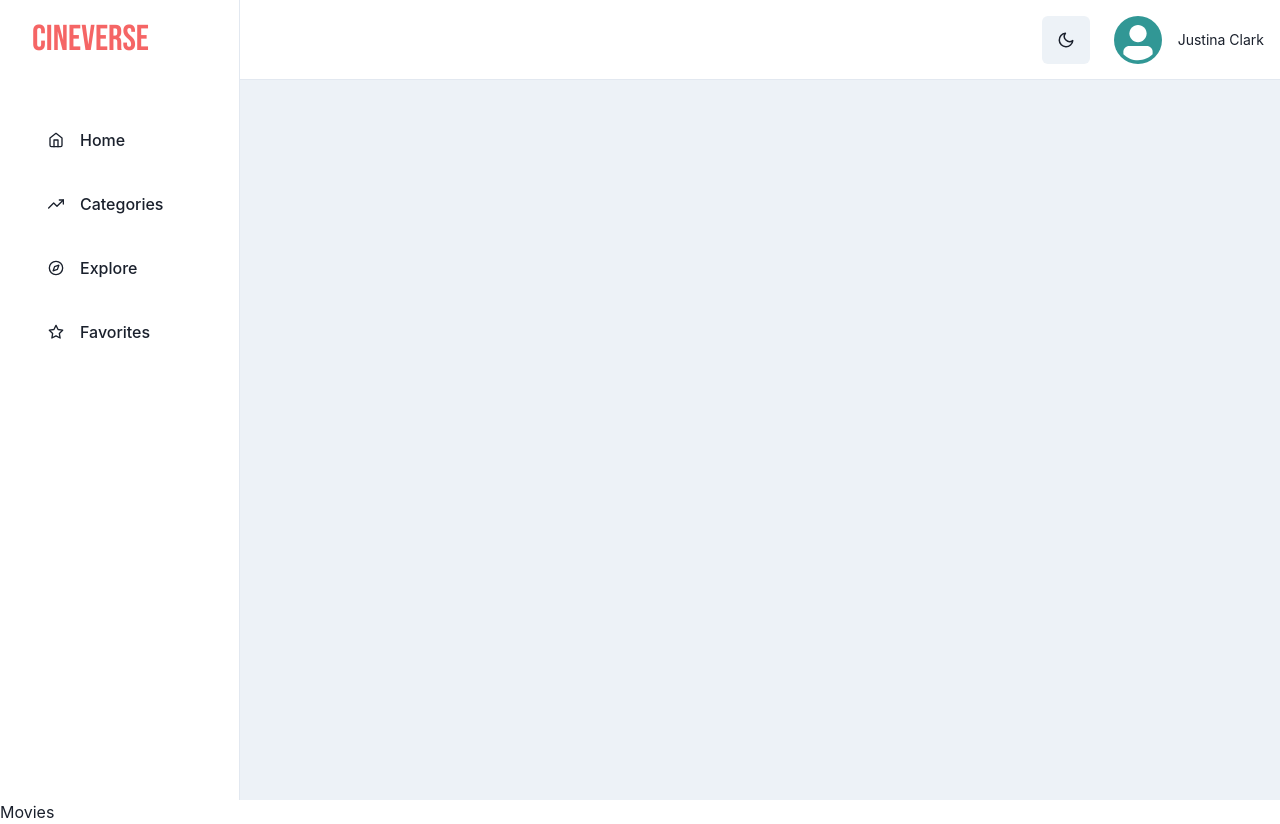
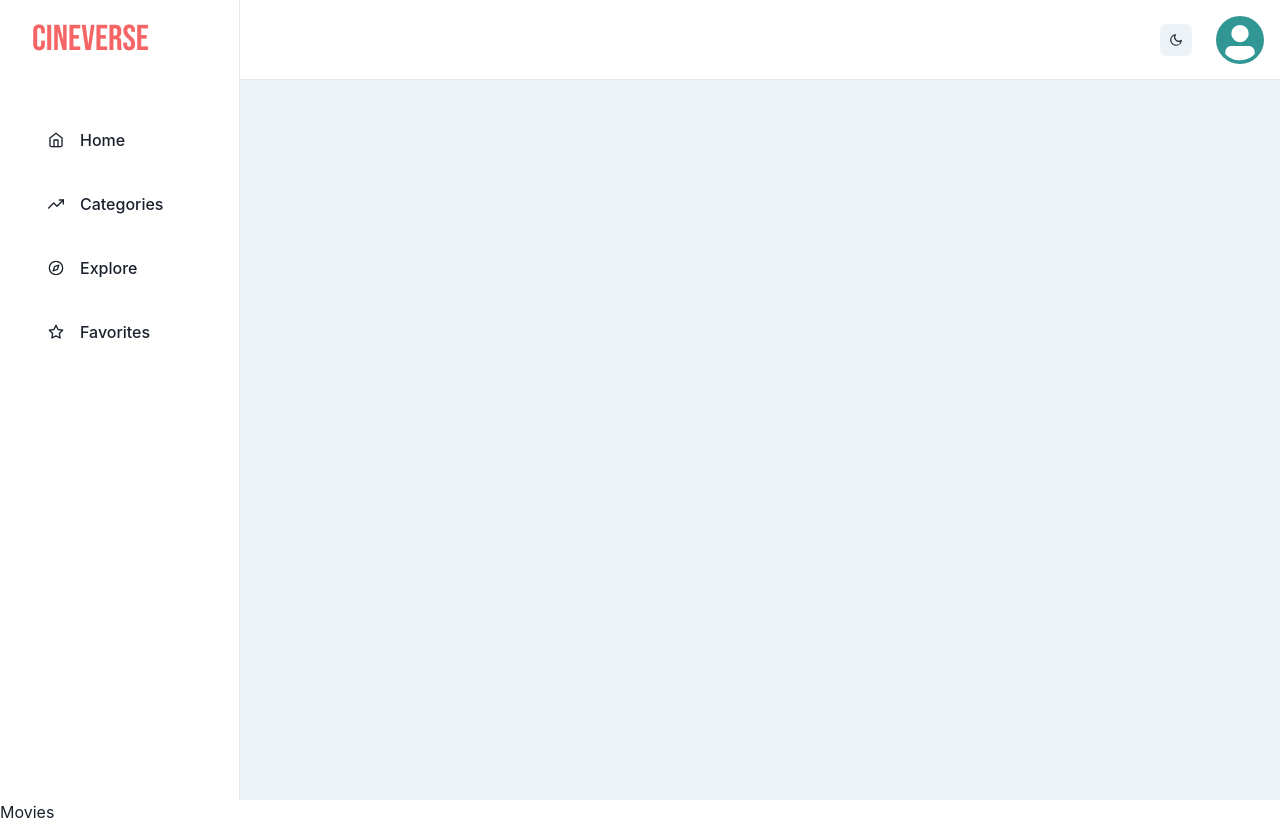
Before and after one commit to shreyaspathak11/cineverse-app, a React (Create React App) app: page / in a window 1280 px wide. Built offline with nearby package versions, Linux system fonts and the light colour scheme.

Commit message:
mobile responsive navbar

```diff
--- a/src/component/Navbar/Navbar.jsx
+++ b/src/component/Navbar/Navbar.jsx
@@ -14,12 +14,12 @@ import {
   DrawerContent,
   Text,
   useDisclosure,
-  Menu,
-  MenuButton,
-  MenuDivider,
-  MenuItem,
-  MenuList,
+
   useColorMode,
+  DrawerOverlay,
+  DrawerCloseButton,
+  DrawerHeader,
+  DrawerBody,
 } from '@chakra-ui/react';
 
 import {
@@ -32,7 +32,6 @@ import {
   FiMoon
 } from 'react-icons/fi';
 
-
 const LinkItems = [
   { name: 'Home', icon: FiHome },
   { name: 'Categories', icon: FiTrendingUp },
@@ -40,7 +39,7 @@ const LinkItems = [
   { name: 'Favorites', icon: FiStar },
 ];
 
-const Navbar = () => {
+const Navbar = ({ children }) => {
   const { isOpen, onOpen, onClose } = useDisclosure();
   const bg = useColorModeValue('gray.100', 'gray.900');
 
@@ -55,6 +54,7 @@ const Navbar = () => {
       {/* mobilenav */}
       <MobileNav onOpen={onOpen} />
       <Box ml={{ base: 0, md: 60 }} p="4">
+        {children}
         {/* Content */}
       </Box>
     </Box>
@@ -65,7 +65,7 @@ const SidebarContent = ({ onClose, ...rest }) => {
   const bgBox = useColorModeValue('white', 'gray.900');
 
   return (
-    <Box transition="3s ease" bg={bgBox} borderRight="1px" borderRightColor={useColorModeValue('gray.200', 'gray.700')} w={{ base: 'full', md: 60 }} pos="fixed" h="full" >
+    <Box transition="3s ease" bg={bgBox} borderRight="1px" borderRightColor={useColorModeValue('gray.200', 'gray.700')} w={{ base: 'full', md: 60 }} pos="fixed" h="full" {...rest}>
       <Flex h="20" alignItems="center" mx="8" justifyContent="space-between">
         <Text fontSize="4xl" fontFamily="Bebas Neue" textAlign="center" color="red.400">
           CINEVERSE
@@ -83,11 +83,11 @@ const SidebarContent = ({ onClose, ...rest }) => {
   );
 };
 
-const NavItem = ({ icon, children }) => {
+const NavItem = ({ icon, children, ...rest }) => {
   return (
-    <Link  style={{ textDecoration: 'none' }}>
+    <Link style={{ textDecoration: 'none' }}>
       <Flex align="center" p="4"  mx="4" borderRadius="lg" role="group" cursor="pointer"
-        _hover={{ bg: 'red.400', color: 'white',}}>
+        _hover={{ bg: 'red.400', color: 'white',}} {...rest}>
         {icon && (
           <Icon mr="4" fontSize="16" _groupHover={{ color: 'white'}} as={icon} />
         )}
@@ -99,49 +99,81 @@ const NavItem = ({ icon, children }) => {
   );
 };
 
-const MobileNav = ({ onOpen }) => {
+const MobileNav = ( ...rest) => {
   const { colorMode, toggleColorMode } = useColorMode();
   const borderColor = useColorModeValue('gray.200', 'gray.700');
   const bg = useColorModeValue('white', 'gray.900');
+  const { isOpen, onOpen, onClose } = useDisclosure();
+  const btnRef = React.useRef();
 
   return (
-    <Flex ml={{ base: 0, md: 60 }} px={{ base: 4, md: 4 }} height="20" alignItems="center" bg={bg} borderBottomWidth="1px"  borderBottomColor={borderColor} justifyContent={{ base: 'space-between', md: 'flex-end' }}>
-{/* Menu on mobile mode */}
-      <IconButton display={{ base: 'flex', md: 'none' }} onClick={onOpen}  variant="outline" aria-label="open menu"
-      icon={<FiMenu />} />
+    <Flex
+      ml={{ base: 0, md: 60 }}
+      px={{ base: 4, md: 4 }}
+      height="20"
+      alignItems="center"
+      bg={bg}
+      borderBottomWidth="1px"
+      borderBottomColor={borderColor}
+      justifyContent={{ base: 'space-between', md: 'flex-end' }}
+      {...rest}
+    >
+      {/* Menu on mobile mode */}
+      <IconButton
+        display={{ base: 'flex', md: 'none' }}
+        onClick={onOpen}
+        variant="outline"
+        aria-label="open menu"
+        icon={<FiMenu />}
+      />
 
-      <Text display={{ base: 'flex', md: 'none' }} fontSize="4xl" fontFamily="Bebas Neue" textAlign="center" color="red.400">
+      <Text
+        display={{ base: 'flex', md: 'none' }}
+        fontSize="4xl"
+        fontFamily="Bebas Neue"
+        textAlign="center"
+        color="red.400"
+      >
         CINEVERSE
       </Text>
 
       <HStack spacing={{ base: '0', md: '6' }}>
-        <IconButton size="lg" aria-label="Toggle Color Mode" onClick={toggleColorMode}
-        icon={colorMode === 'light' ? <FiMoon /> : <FiSun />}
+        <IconButton
+          size="sm"
+          aria-label="Toggle Color Mode"
+          onClick={toggleColorMode}
+          icon={colorMode === 'light' ? <FiMoon /> : <FiSun />}
         />
 
-{/* Avatar Section and Profile Sign out menu */}
+        {/* Avatar Section */}
+        <Avatar bg="teal.500" />
 
-        <Flex alignItems="center">
-          <Menu>
-            <MenuButton py={2} transition="all 0.3s" _focus={{ boxShadow: 'none' }} >
-              <HStack>
-                <Avatar bg="teal.500" />
-                <VStack display={{ base: 'none', md: 'flex' }} alignItems="flex-start" spacing="1px" ml="2">
-                  <Text fontSize="sm">Justina Clark</Text>
-                </VStack>
-
-              </HStack>
-            </MenuButton>
-            <MenuList bg={bg} borderColor={borderColor}>
-              <MenuItem>Profile</MenuItem>
-              <MenuDivider />
-              <MenuItem>Sign out</MenuItem>
-            </MenuList>
-          </Menu>
-        </Flex>
+        {/* Drawer */}
+        <Drawer
+          placement="left"
+          onClose={onClose}
+          isOpen={isOpen}
+          finalFocusRef={btnRef}
+        >
+          <DrawerOverlay />
+          <DrawerContent>
+            <DrawerCloseButton />
+            <DrawerHeader>Menu</DrawerHeader>
+            <DrawerBody>
+              <VStack spacing={2} align="start">
+                {LinkItems.map((link) => (
+                  <NavItem key={link.name} icon={link.icon}>
+                    {link.name}
+                  </NavItem>
+                ))}
+              </VStack>
+            </DrawerBody>
+          </DrawerContent>
+        </Drawer>
       </HStack>
     </Flex>
   );
 };
 
+
 export default Navbar;
```
